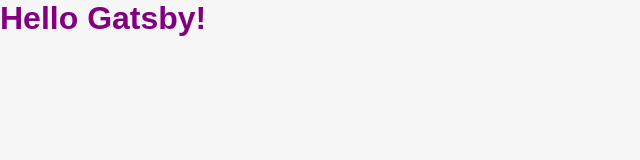
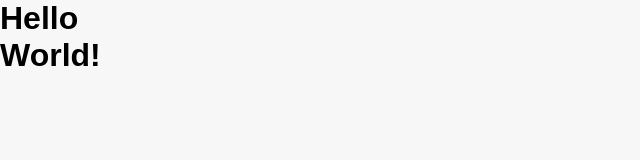
Before and after one commit to Mamik153/gatsby-blog, a Gatsby site: page / in a window 1280 px wide. Shown: the whole page, without its empty margins (0-640 px from the left). Built offline with nearby package versions, Linux system fonts and the light colour scheme; Gatsby itself is replaced by a stand-in of ours; a web font is replaced by a local one.

Commit message:
Added Container components

```diff
--- /dev/null
+++ b/src/components/Container.js
@@ -0,0 +1,6 @@
+import React from 'react'
+import { ContainerWrapper } from '../elements'
+
+export const Container = ({ children }) => {
+    return <ContainerWrapper>{children}</ContainerWrapper>
+}
--- /dev/null
+++ b/src/components/index.js
@@ -0,0 +1 @@
+export * from './Container'
--- /dev/null
+++ b/src/elements/ContainerElements.js
@@ -0,0 +1,20 @@
+import styled from 'styled-components'
+
+export const ContainerWrapper = styled.div`
+    height: 100%;
+    display: grid;
+    grid-template-columns: 1fr repeat(12, minmax(auto, 4.2rem)) 1fr;
+    grid-template-rows: 7.8rem 20rem 5rem auto;
+    gap: 0 2rem;
+
+
+    @media ${props => props.theme.breakpoints.tablet} {
+        grid-auto-columns: 2rem repeat(6, 1fr) 2rem;
+        grid-gap: 0 1rem;
+    }
+
+    @media ${props => props.theme.breakpoints.mobile}{
+        grid-auto-columns: 1rem repeat(6, 1fr) 1rem;
+
+    }
+`
--- /dev/null
+++ b/src/elements/index.js
@@ -0,0 +1 @@
+export * from './ContainerElements'
--- a/src/pages/index.js
+++ b/src/pages/index.js
@@ -1,9 +1,11 @@
 import React from "react"
+import { Container } from '../components'
 
-export default function Home() {
+const IndexPage = () => {
   return(
-    <div style={{ color: `purple` }}>
-      <h1>Hello Gatsby!</h1>
-    </div>
+    <Container>
+      <h1>Hello World!</h1>
+    </Container>
   )
 }
+ export default IndexPage
```
